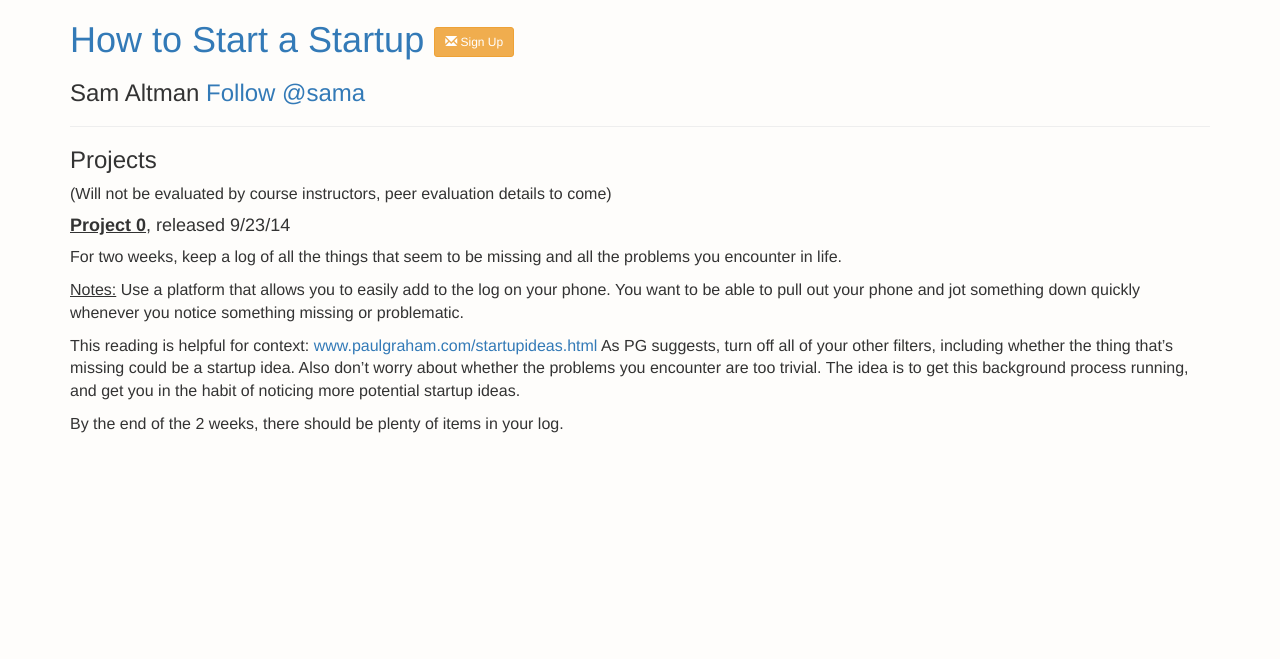
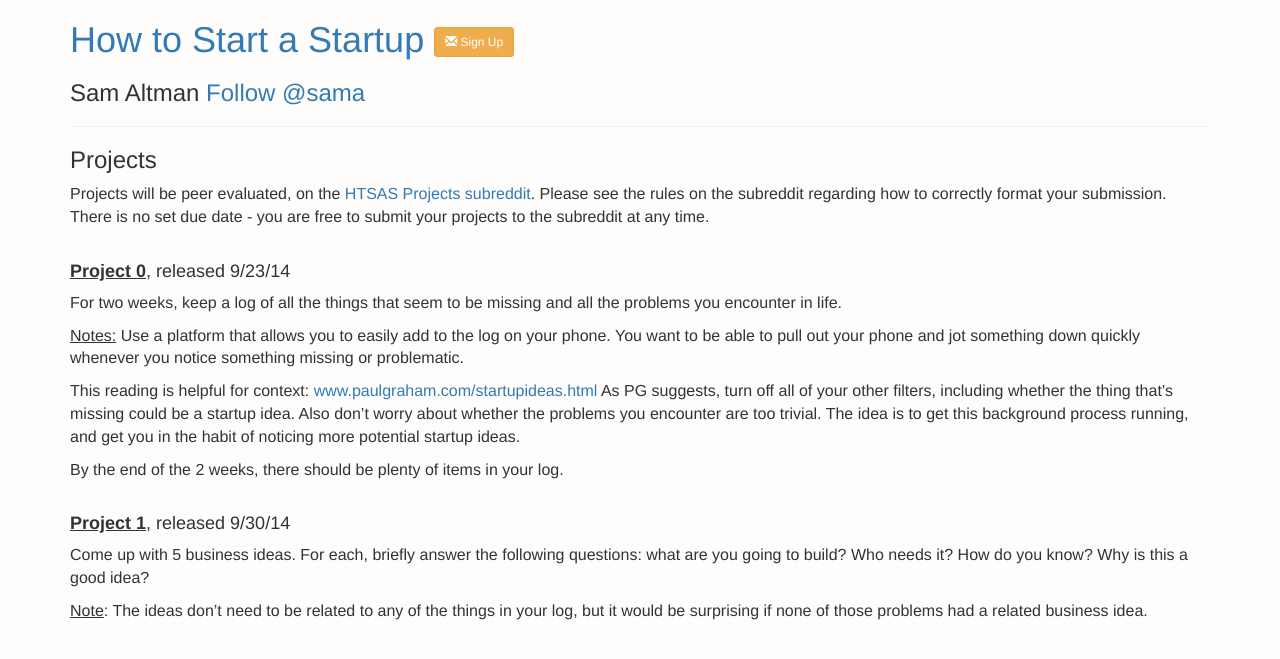
Before and after one commit to potluck/cs183b-bootstrap, a Jekyll site: the page built from _lists/projects/index.md, in a window 1280 px wide. Shown: the top 659 px of the page. Built offline with Jekyll 4.4.1, drawn with Linux system fonts in a browser that asks for light colours; nearby versions of some CDN libraries; library files that are not in the unit come from our copies; comment, search, counter and statistics services are not loaded; a file with an impossible date is left out.

Commit message:
project details

```diff
--- a/_lists/projects/index.md
+++ b/_lists/projects/index.md
@@ -7,8 +7,12 @@
 <h3> Sam Altman <a href="https://twitter.com/sama" class="twitter-follow-button" data-show-count="false" data-show-screen-name="true">Follow @sama</a></h3>
 <hr />
 
-<h3> Projects</h3> (Will not be evaluated by course instructors, peer evaluation details to come)
+<h3> Projects</h3>
+Projects will be peer evaluated, on the <a href="reddit.com/r/HTSASprojects/">HTSAS Projects subreddit</a>.
+Please see the rules on the subreddit regarding how to correctly format your submission.
 <br>
+There is no set due date - you are free to submit your projects to the subreddit at any time.
+<br><br>
 <h4><strong><u>Project 0</u></strong>, released 9/23/14</h4>
 For two weeks, keep a log of all the things that seem to be missing and all the problems you encounter in life.
 
@@ -19,3 +23,9 @@
 As PG suggests, turn off all of your other filters, including whether the thing that’s missing could be a startup idea. Also don’t worry about whether the problems you encounter are too trivial. The idea is to get this background process running, and get you in the habit of noticing more potential startup ideas.
 
 By the end of the 2 weeks, there should be plenty of items in your log.
+<br><br>
+<h4><strong><u>Project 1</u></strong>, released 9/30/14</h4>
+Come up with 5 business ideas. For each, briefly answer the following questions: what are you going to build? Who needs it? How do you know? Why is this a good idea?
+
+<u>Note</u>:
+The ideas don’t need to be related to any of the things in your log, but it would be surprising if none of those problems had a related business idea.
```
Also changed, not shown: _courses/lec03/index.md (+2 -0 lines), 1 other file.
